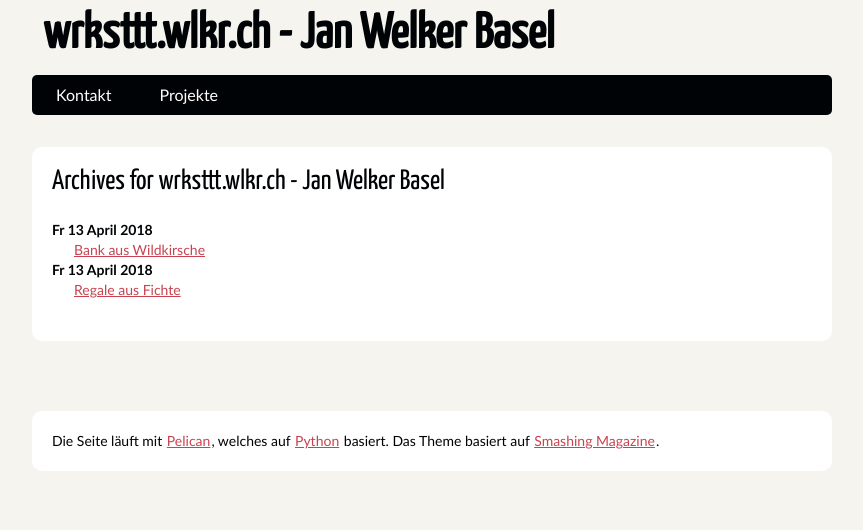
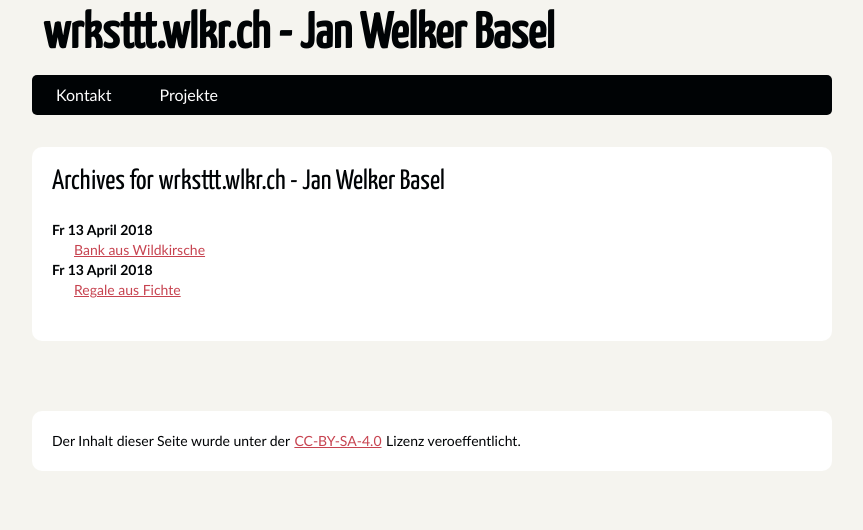
Before and after one commit to JanWelker/wrksttt, a plain HTML site: page archives.html in a window 1280 px wide. Shown: the whole page, without its empty margins (208-1071 px from the left). Drawn offline with Linux system fonts and the light colour scheme.

Commit message:
updated license to CC-BY-SA-4.0

```diff
--- a/archives.html
+++ b/archives.html
@@ -33,7 +33,7 @@
 
         <footer id="contentinfo" class="body">
                 <address id="about" class="vcard body">
-                Die Seite läuft mit <a href="http://getpelican.com/">Pelican</a>, welches auf <a href="http://python.org">Python</a> basiert.  Das Theme basiert auf <a href="http://coding.smashingmagazine.com/2009/08/04/designing-a-html-5-layout-from-scratch/">Smashing Magazine</a>.
+                Der Inhalt dieser Seite wurde unter der <a href="https://creativecommons.org/licenses/by-sa/4.0/legalcode.txt">CC-BY-SA-4.0</a> Lizenz veroeffentlicht.
                 </address><!-- /#about -->
 
         </footer><!-- /#contentinfo -->
```
Also changed, not shown: author/jan-welker.html (+1 -1 lines), authors.html (+1 -1 lines), bank-aus-wildkirsche.html (+1 -1 lines), categories.html (+1 -1 lines), category/projekte.html (+1 -1 lines), index.html (+1 -1 lines), pages/kontakt.html (+1 -1 lines), regale-aus-fichte.html (+1 -1 lines), tags.html (+1 -1 lines).
